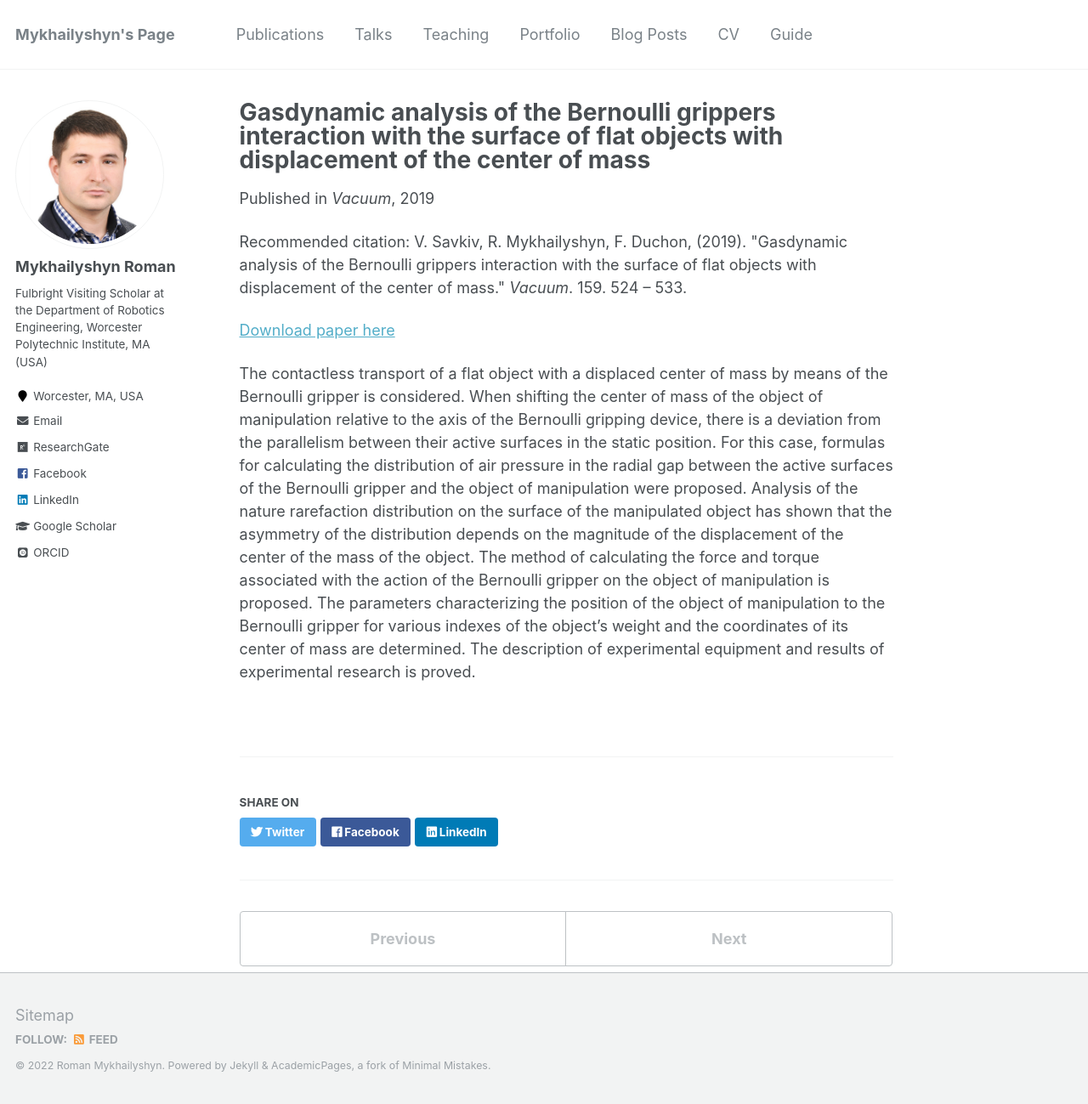
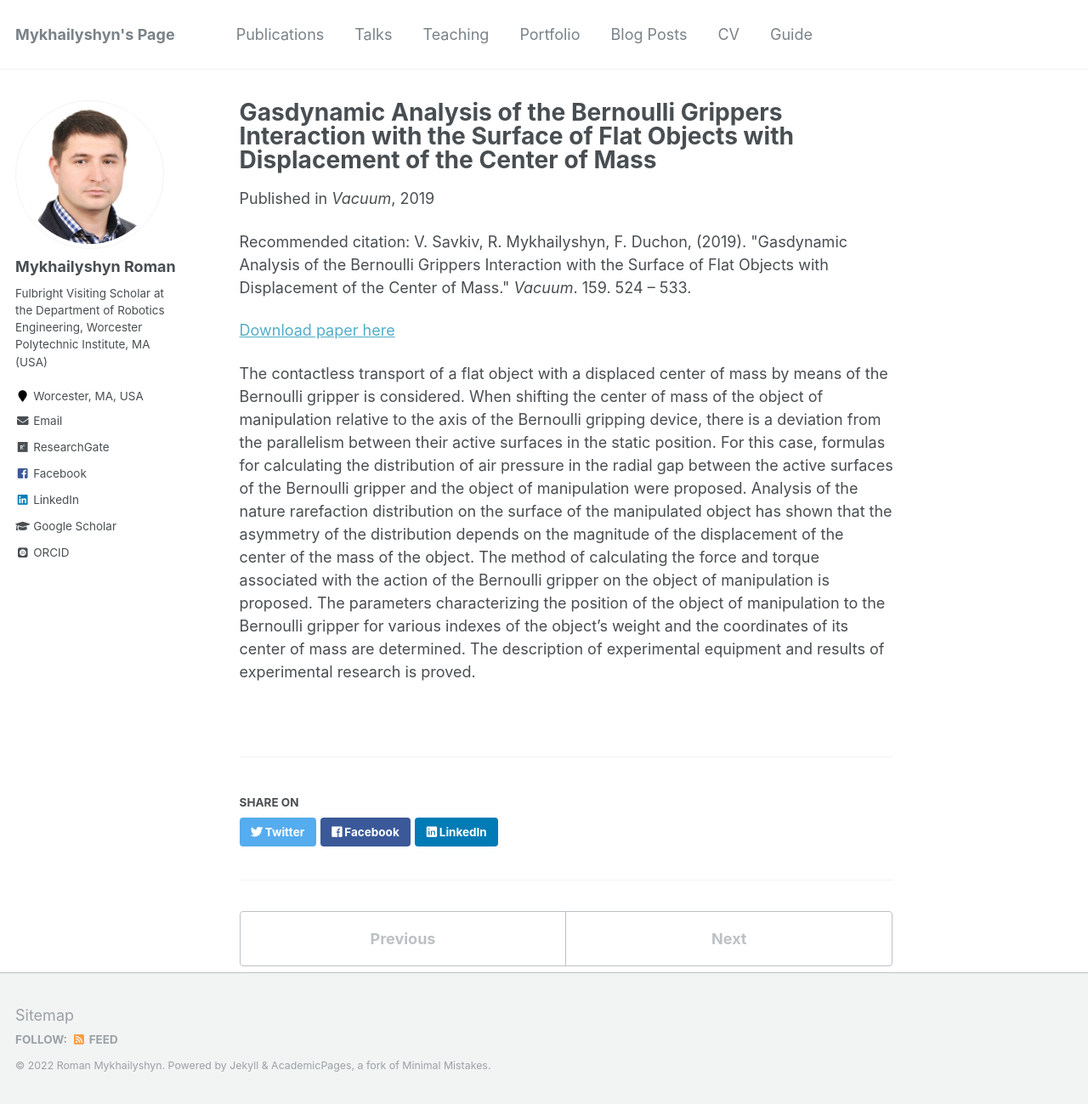
Before and after one commit to RomanMykhailyshyn/RomanMykhailyshyn.github.io, a Jekyll site: the page built from _publications/2019-Gasdynamic analysis of the Bernoulli grippers interaction with the surface of flat objects with displacement of the center of mass.md, in a window 1280 px wide and 1299 px high. Shown: the whole window at 85% size. Built offline with Jekyll 4.4.1, drawn with Linux system fonts in a browser that asks for light colours; some web fonts are replaced.

```diff
--- a/_publications/2019-Gasdynamic analysis of the Bernoulli grippers interaction with the surface of flat objects with displacement of the center of mass.md
+++ b/_publications/2019-Gasdynamic analysis of the Bernoulli grippers interaction with the surface of flat objects with displacement of the center of mass.md
@@ -1,12 +1,12 @@
 ---
-title: "Gasdynamic analysis of the Bernoulli grippers interaction with the surface of flat objects with displacement of the center of mass"
+title: "Gasdynamic Analysis of the Bernoulli Grippers Interaction with the Surface of Flat Objects with Displacement of the Center of Mass"
 collection: publications
 permalink: /publication/2019-Gasdynamic analysis of the Bernoulli grippers interaction with the surface of flat objects with displacement of the center of mass
 excerpt: ''
 date: 2019-01-01
 venue: 'Vacuum'
 paperurl: ''
-citation: 'V. Savkiv, R. Mykhailyshyn, F. Duchon, (2019). &quot;Gasdynamic analysis of the Bernoulli grippers interaction with the surface of flat objects with displacement of the center of mass.&quot; <i>Vacuum</i>. 159. 524 – 533.'
+citation: 'V. Savkiv, R. Mykhailyshyn, F. Duchon, (2019). &quot;Gasdynamic Analysis of the Bernoulli Grippers Interaction with the Surface of Flat Objects with Displacement of the Center of Mass.&quot; <i>Vacuum</i>. 159. 524 – 533.'
 ---
 [Download paper here](https://doi.org/10.1016/j.vacuum.2018.11.005)
 
```
